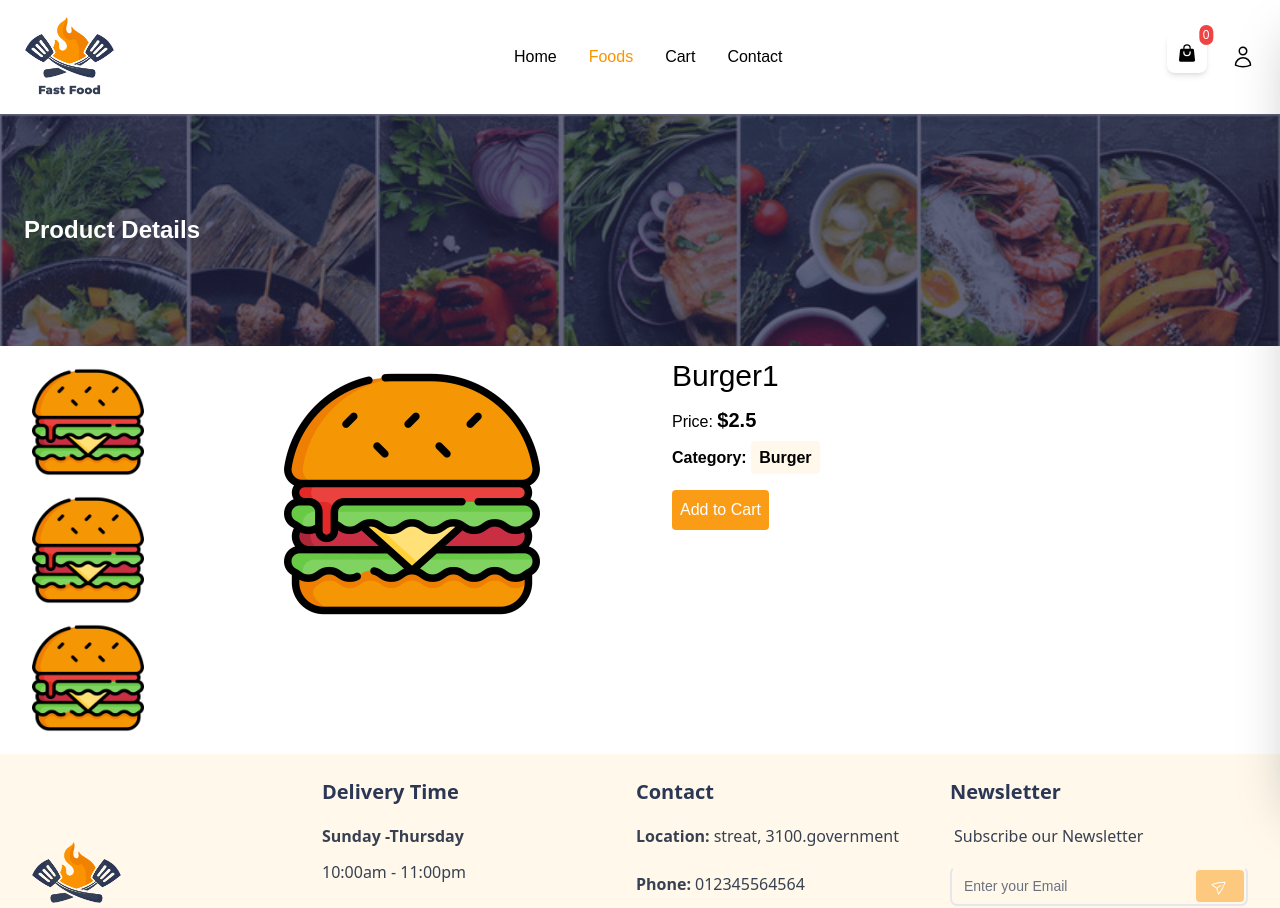
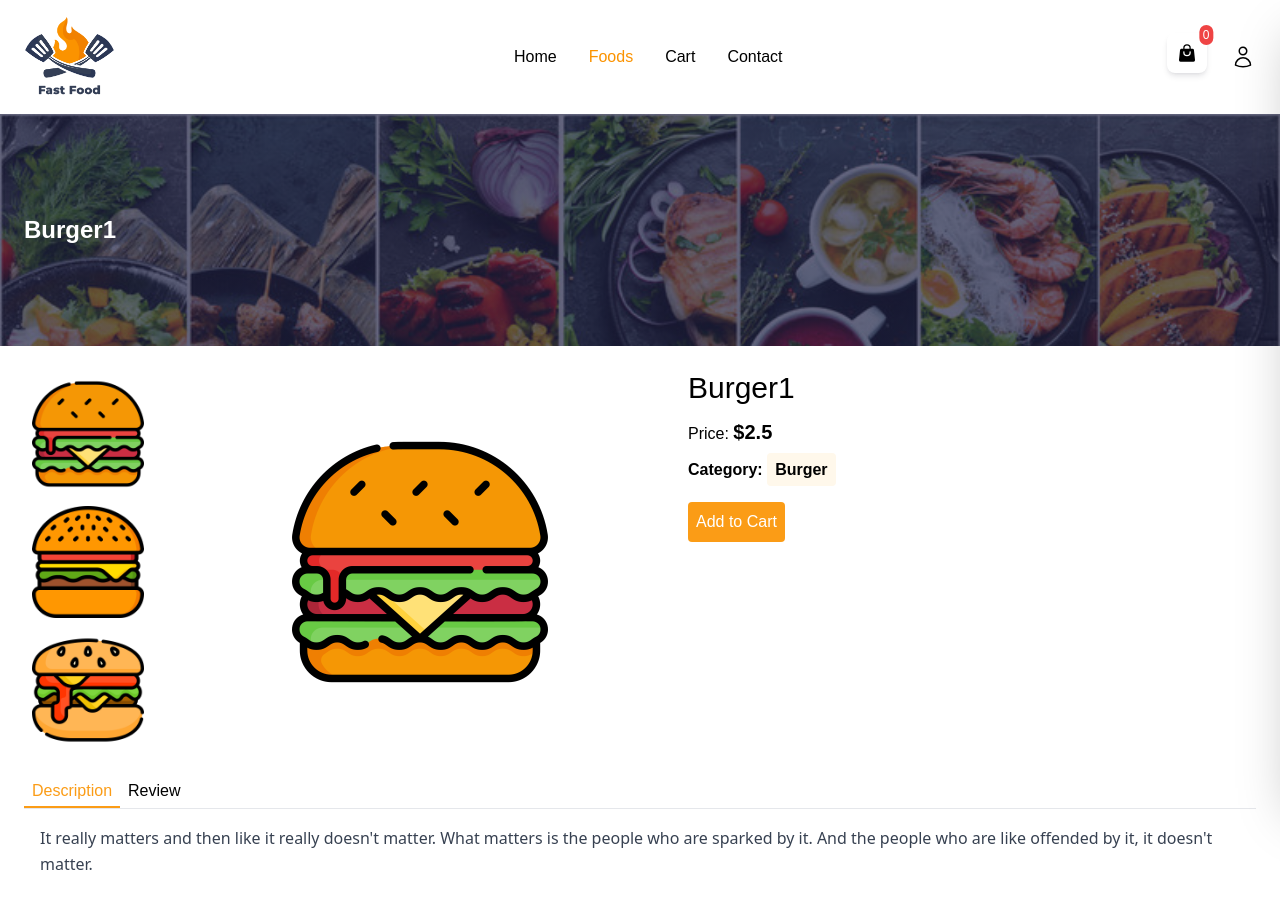
Before and after one commit to enas48/Food-Delivery-App-Ecommerce, a React (Create React App) app: page /foods/1 in a window 1280 px wide. Shown: the top 908 px of the page. Built offline with nearby package versions, Linux system fonts and the light colour scheme.

Commit message:
add food details

```diff
--- /dev/null
+++ b/src/components/ui/Review/Review.tsx
@@ -0,0 +1,50 @@
+import React, { useState } from 'react'
+import {
+  Input,
+  Textarea,
+  Rating
+} from "@material-tailwind/react";
+function Review() {
+  const [rated, setRated] = React.useState(0);
+  const [formdata, setFromData] = useState<{ name: string, email: string, review: string, rate: number }>({ name: "", email: "", review: "", rate: 0 })
+  const submit = () => {
+    console.log(rated)
+    console.log(formdata)
+  }
+  const onChange = (e: any) => {
+    const { name, value } = e.target;
+    const newVal = value;
+
+    setFromData({
+      ...formdata,
+      [name]: newVal
+    });
+  };
+
+  return <div className='py-3 flex gap-8 '>
+    <div className='w-full md:w-1/2'>
+
+      <div className='flex shadow p-2 rounded flex-col mb-5'>
+        <p className='font-bold'>Jhon doe</p>
+        <Rating value={4} unratedColor="amber" ratedColor="amber" readonly />
+        <p> greate product</p>
+      </div>
+      <div className='flex shadow p-2 rounded flex-col mb-5'>
+        <p className='font-bold'>Jhon doe</p>
+        <Rating value={5} unratedColor="amber" ratedColor="amber" readonly />
+        <p> i like this burger</p>
+      </div>
+    </div>
+    <div className="flex w-full md:w-1/2 flex-col gap-6 m-auto bg-[#fff8eb] p-5 rounded">
+      <Input crossOrigin="" variant="static" className='focus:bg-transparent active:bg-transparent' name="name" value={formdata.name} type='text' label="Name" onChange={onChange} />
+      <Input crossOrigin="" variant="static" className='focus:bg-transparent active:bg-transparent' name="email" value={formdata.email} type='email' label="Email" onChange={onChange} />
+      <Textarea variant="static" className='focus:bg-transparent active:bg-transparent' name="review" value={formdata.review} label="Review" onChange={onChange} />
+      <label className='text-gray-500 text-sm'>Rating</label>
+      <Rating value={rated} onChange={(value) => { setRated(value); setFromData({ ...formdata, rate: value }) }} unratedColor="amber" ratedColor="amber" />
+      <button className='bg-[#FB9C16] text-white text-nowrap rounded p-2 mt-2 w-max m-auto px-5' onClick={submit}>Submit</button>
+    </div>
+  </div>
+
+}
+
+export default Review
--- a/src/components/ui/commen-section/CommenSection.tsx
+++ b/src/components/ui/commen-section/CommenSection.tsx
@@ -1,7 +1,7 @@
 import React from 'react'
 
 interface Props {
-    title: string
+    title?: string
 }
 function CommenSection(props: Props) {
     return (
--- a/src/pages/AllFood.tsx
+++ b/src/pages/AllFood.tsx
@@ -165,7 +165,6 @@ const AllFood = () => {
             breakLabel="..."
             nextLabel=" &raquo;"
             onPageChange={handlePageClick}
-
             pageCount={pageCount}
             previousLabel="&laquo;"
             renderOnZeroPageCount={null}
--- a/src/pages/FoodDetails.tsx
+++ b/src/pages/FoodDetails.tsx
@@ -1,22 +1,33 @@
-import React, { useState, useEffect } from 'react'
+import React, { useState, useEffect, useMemo } from 'react'
 import Helmet from '../components/Helmet/Helmet'
 import CommenSection from '../components/ui/commen-section/CommenSection'
 import { Product } from '../types/Product'
 import { useParams } from 'react-router-dom'
 import { useDispatch } from 'react-redux'
 import { cartActions } from '../store/shopping-cart/cartSlice'
+import Review from '../components/ui/Review/Review'
+import ProductCard from '../components/ui/ProductCard/ProductCard'
+import {
+  Tabs,
+  TabsHeader,
+  TabsBody,
+  Tab,
+  TabPanel,
+} from "@material-tailwind/react";
 
 const products: Product[] = [
   {
     id: 1,
     title: 'Burger1',
     imageUrl: `${require('../assets/images/products/burger.png')}`,
+    images: [`${require('../assets/images/products/burger.png')}`, `${require('../assets/images/products/burger3.png')}`, `${require('../assets/images/products/burger4.png')}`],
     price: '2.5',
     category: 'Burger'
   },
   {
     id: 2,
     title: 'Burger2',
+    images: [`${require('../assets/images/products/burger2.png')}`, `${require('../assets/images/products/burger3.png')}`, `${require('../assets/images/products/burger4.png')}`],
     imageUrl: `${require('../assets/images/products/burger2.png')}`,
     price: '1.5',
     category: 'Burger'
@@ -24,6 +35,7 @@ const products: Product[] = [
   {
     id: 3,
     title: 'Burger3',
+    images: [`${require('../assets/images/products/burger3.png')}`, `${require('../assets/images/products/burger2.png')}`, `${require('../assets/images/products/burger4.png')}`],
     imageUrl: `${require('../assets/images/products/burger3.png')}`,
     price: '2',
     category: 'Burger'
@@ -31,6 +43,7 @@ const products: Product[] = [
   {
     id: 4,
     title: 'Burger4',
+    images: [`${require('../assets/images/products/burger4.png')}`, `${require('../assets/images/products/burger3.png')}`, `${require('../assets/images/products/burger2.png')}`],
     imageUrl: `${require('../assets/images/products/burger4.png')}`,
     price: '4',
     category: 'Burger'
@@ -38,6 +51,7 @@ const products: Product[] = [
   {
     id: 5,
     title: 'Burger5',
+    images: [`${require('../assets/images/products/burger5.png')}`, `${require('../assets/images/products/burger3.png')}`, `${require('../assets/images/products/burger4.png')}`],
     imageUrl: `${require('../assets/images/products/burger5.png')}`,
     price: '3.4',
     category: 'Burger'
@@ -45,6 +59,7 @@ const products: Product[] = [
   {
     id: 6,
     title: 'Pizza1',
+    images: [`${require('../assets/images/products/pizza.png')}`, `${require('../assets/images/products/pizza2.png')}`, `${require('../assets/images/products/pizza3.png')}`],
     imageUrl: `${require('../assets/images/products/pizza.png')}`,
     price: '5.5',
     category: 'Pizza'
@@ -52,6 +67,7 @@ const products: Product[] = [
   {
     id: 7,
     title: 'Pizza2',
+    images: [`${require('../assets/images/products/pizza2.png')}`, `${require('../assets/images/products/pizza.png')}`, `${require('../assets/images/products/pizza3.png')}`],
     imageUrl: `${require('../assets/images/products/pizza2.png')}`,
     price: '3.5',
     category: 'Pizza'
@@ -59,6 +75,7 @@ const products: Product[] = [
   {
     id: 8,
     title: 'Pizza3',
+    images: [`${require('../assets/images/products/pizza3.png')}`, `${require('../assets/images/products/pizza2.png')}`, `${require('../assets/images/products/pizza.png')}`],
     imageUrl: `${require('../assets/images/products/pizza3.png')}`,
     price: '4',
     category: 'Pizza'
@@ -66,6 +83,7 @@ const products: Product[] = [
   {
     id: 9,
     title: 'Pizza4',
+    images: [`${require('../assets/images/products/pizza4.png')}`, `${require('../assets/images/products/pizza2.png')}`, `${require('../assets/images/products/pizza3.png')}`],
     imageUrl: `${require('../assets/images/products/pizza4.png')}`,
     price: '3.5',
     category: 'Pizza'
@@ -73,6 +91,7 @@ const products: Product[] = [
   {
     id: 10,
     title: 'Pizza5',
+    images: [`${require('../assets/images/products/pizza5.png')}`, `${require('../assets/images/products/pizza2.png')}`, `${require('../assets/images/products/pizza3.png')}`],
     imageUrl: `${require('../assets/images/products/pizza5.png')}`,
     price: '4',
     category: 'Pizza'
@@ -80,6 +99,7 @@ const products: Product[] = [
   {
     id: 11,
     title: 'Bread1',
+    images: [`${require('../assets/images/products/bread.png')}`, `${require('../assets/images/products/bread2.png')}`, `${require('../assets/images/products/bread3.png')}`],
     imageUrl: `${require('../assets/images/products/bread.png')}`,
     price: '1.5',
     category: 'Bread'
@@ -87,6 +107,7 @@ const products: Product[] = [
   {
     id: 12,
     title: 'Bread2',
+    images: [`${require('../assets/images/products/bread2.png')}`, `${require('../assets/images/products/bread.png')}`, `${require('../assets/images/products/bread3.png')}`],
     imageUrl: `${require('../assets/images/products/bread2.png')}`,
     price: '2.5',
     category: 'Bread'
@@ -94,6 +115,7 @@ const products: Product[] = [
   {
     id: 13,
     title: 'Bread3',
+    images: [`${require('../assets/images/products/bread3.png')}`, `${require('../assets/images/products/bread2.png')}`, `${require('../assets/images/products/bread.png')}`],
     imageUrl: `${require('../assets/images/products/bread3.png')}`,
     price: '4.5',
     category: 'Bread'
@@ -101,6 +123,7 @@ const products: Product[] = [
   {
     id: 14,
     title: 'Bread4',
+    images: [`${require('../assets/images/products/bread4.png')}`, `${require('../assets/images/products/bread2.png')}`, `${require('../assets/images/products/bread3.png')}`],
     imageUrl: `${require('../assets/images/products/bread4.png')}`,
     price: '0.5',
     category: 'Bread'
@@ -108,6 +131,7 @@ const products: Product[] = [
   {
     id: 15,
     title: 'Bread5',
+    images: [`${require('../assets/images/products/bread5.png')}`, `${require('../assets/images/products/bread2.png')}`, `${require('../assets/images/products/bread3.png')}`],
     imageUrl: `${require('../assets/images/products/bread5.png')}`,
     price: '1',
     category: 'Bread'
@@ -115,40 +139,102 @@ const products: Product[] = [
 ]
 const FoodDetails = () => {
   const [product, setProduct] = useState<Product | null>(null);
+  const [reviewImage, setReviewImage] = useState(product?.imageUrl)
+  const [relatedProduct, setRelatedProduct] = useState<Product[] | []>([]);
+  const [activeTab, setActiveTab] = useState("description");
+
+  const tabData = [
+    {
+      label: "Description",
+      value: "description",
+      desc: `It really matters and then like it really doesn't matter.
+      What matters is the people who are sparked by it. And the people
+      who are like offended by it, it doesn't matter.`,
+    },
+    {
+      label: "Review",
+      value: "review",
+      desc: <Review />,
+    }
+  ];
   let { id }: any = useParams();
   const dispatch = useDispatch();
   const addToCart = () => {
-      dispatch(cartActions.addItem(product))
+    dispatch(cartActions.addItem(product))
   }
+  let relatedProducts = useMemo(() => products.filter(p => product?.category === p.category), [product]);
   useEffect(() => {
+    window.scrollTo(0,0);
     const item = products.filter(product => product.id == id)[0];
     setProduct(item)
-  })
+    setReviewImage(item.imageUrl)
+    // let relatedProducts = products.filter(p => product?.category === p.category);
+    setRelatedProduct(relatedProducts)
+
+  }, [product, id])
+
 
   return (
     <Helmet title='Product Details'>
       <>
-        <CommenSection title="Product Details" />
-        <div className='mx-auto max-w-screen-xl px-6 py-3 '>
-          <div className="flex gap-8">
-            <div className="flex flex-col ">
-              <img className='w-32 h-32 p-2' src={product?.imageUrl} alt='' />
-              <img className='w-32 h-32 p-2' src={product?.imageUrl} alt='' />
-              <img className='w-32 h-32 p-2' src={product?.imageUrl} alt='' />
+        <CommenSection title={product?.title} />
+        <div className='mx-auto max-w-screen-xl px-6 py-6 '>
+          <div className="flex flex-row flex-wrap gap-12 content-center md:content-start mb-5">
+            <div className="flex w-max flex-col ">
+              {product?.images?.map((item, i) => <img key={i} className='w-24 md:w-32 h-max md:h-max p-2 cursor-pointer transition ease-in-out delay-150 hover:scale-110 hover:-translate-y-1' src={item} onClick={() => setReviewImage(item)} alt='' />)}
+            </div>
+
+            <div className="flex-auto  self-center  w-32 p-2 justify-center flex">
+              <img className='w-64 h-max ' src={reviewImage} alt='' />
 
             </div>
 
-            <div className="flex-auto w-32 p-2 justify-center flex">
-              <img className='w-64 h-64' src={product?.imageUrl} alt='' />
-
-            </div>
-
-            <div className="flex-auto w-64 ">
+            <div className="flex-auto w-full md:w-64 ">
               <h2 className='text-3xl mb-3'>{product?.title}</h2>
               <p className='mb-3'>Price:      <span className='font-bold text-xl ' >${product?.price}</span></p>
               <p className='mb-3 font-semibold'>Category: <span className='bg-[#fff8eb] p-2 rounded'>{product?.category}</span></p>
               <button className='bg-[#FB9C16] text-white text-nowrap rounded p-2   mt-2' onClick={addToCart}>Add to Cart</button>
             </div >
+          </div>
+
+          <Tabs value={activeTab} className='mb-5'>
+            <TabsHeader
+              className="rounded-none border-b border-blue-gray-50 bg-transparent p-0 pr-96"
+              indicatorProps={{
+                className:
+                  "bg-transparent border-b-2 border-[#FB9C16] shadow-none rounded-none",
+              }}
+            >
+              {tabData.map(({ label, value }) => (
+                <Tab
+                  key={value}
+                  value={value}
+                  onClick={() => setActiveTab(value)}
+                  className={activeTab === value ? "text-[#FB9C16] w-max " : "w-max "}
+                >
+                  {label}
+                </Tab>
+              ))}
+            </TabsHeader>
+            <TabsBody>
+              {tabData.map(({ value, desc }) => (
+                <TabPanel key={value} value={value}>
+                  {desc}
+                </TabPanel>
+              ))}
+            </TabsBody>
+          </Tabs>
+          <div>
+            <h2 className='text-3xl mb-4 font-bold'>You might also like</h2>
+            <div className='flex flex-wrap gap-3 justify-center justify-items-center'>
+
+              {relatedProduct.map((item) => {
+                return (
+                  <ProductCard item={item} key={item.id} />
+                )
+              }
+              )}
+            </div>
           </div>
 
         </div>
--- a/src/types/Product.ts
+++ b/src/types/Product.ts
@@ -3,6 +3,7 @@ export class Product {
   title: string = "";
   price: string = "";
   imageUrl: string = "";
+  images?: string[] = [];
   category: string = "";
 
   constructor(initializer?: any) {
@@ -11,6 +12,7 @@ export class Product {
     if (initializer.title) this.title = initializer.title;
     if (initializer.price) this.price = initializer.price;
     if (initializer.imageUrl) this.imageUrl = initializer.imageUrl;
+    if (initializer.images) this.images = initializer.images;
     if (initializer.category) this.category = initializer.category;
   }
 }
```
Lines whose indentation alone changed are shown as unchanged.
